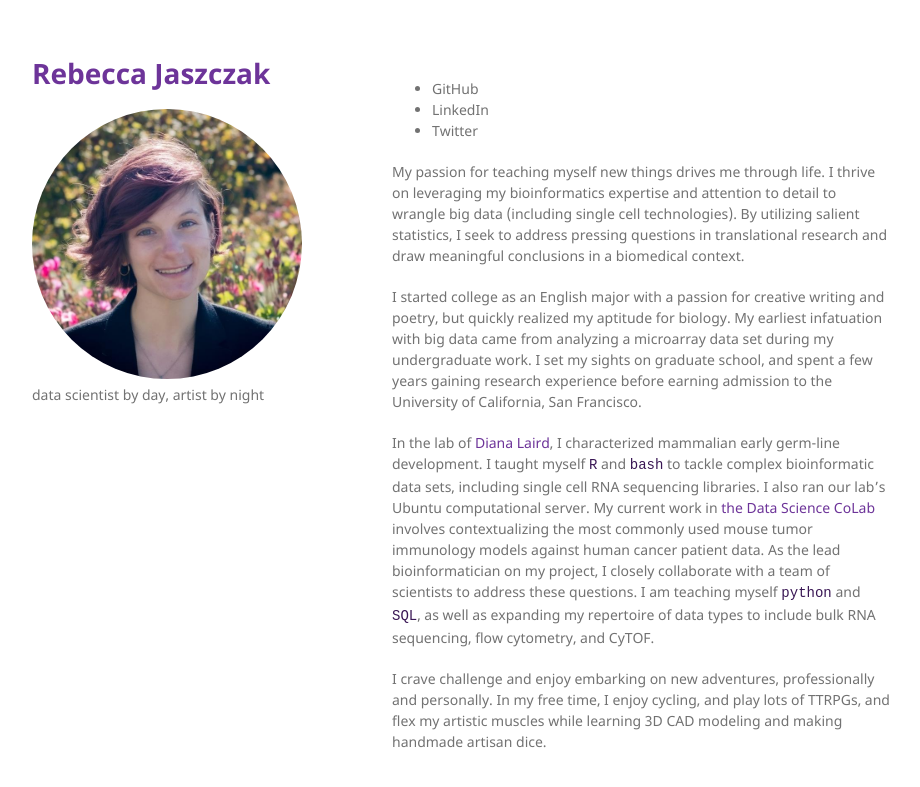
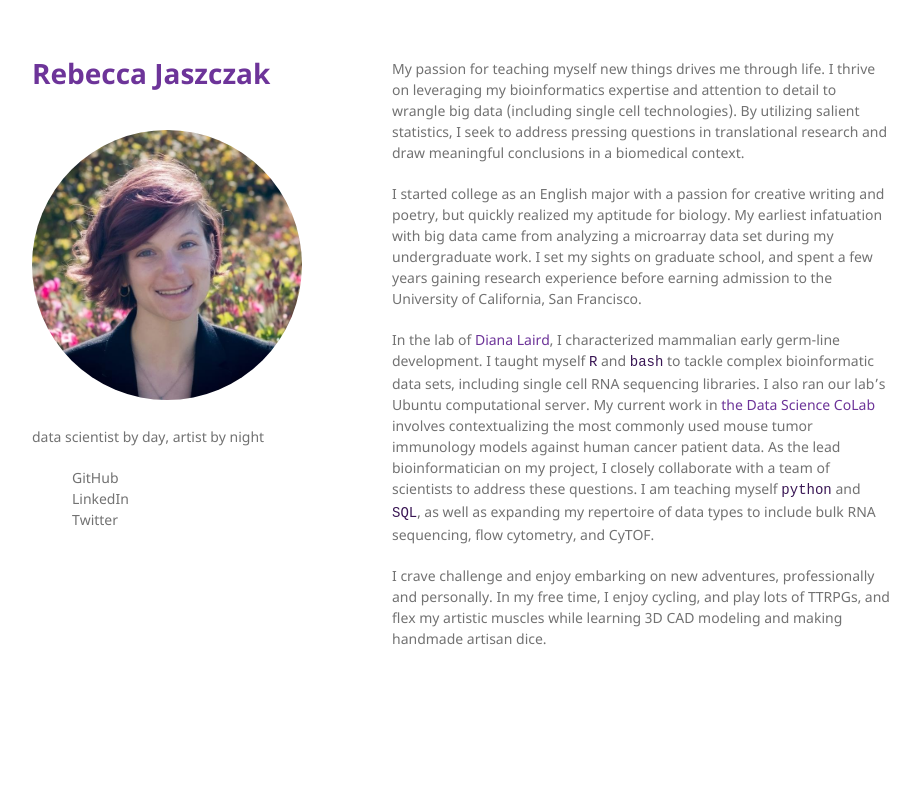
Before and after one commit to rebeccagj/rebeccagj.github.io, a Jekyll site: the page built from index.md, in a window 1280 px wide. Shown: the top 787 px of the page, without its empty margins (178-1098 px from the left). Built offline with Jekyll 4.4.1, drawn with Linux system fonts in a browser that asks for light colours.

Commit message:
layout tweaks

```diff
--- a/_includes/sidebar.html
+++ b/_includes/sidebar.html
@@ -10,8 +10,8 @@
     }
   </style>
   <ul class="link">
-    <li><a href="https://github.com/rebeccagj" rel="author"><i class="fab fa-github"></i> GitHub</a></li>
-    <li><a href="https://www.linkedin.com/rebecca-jaszczak" rel="external"><i class="fab fa-linkedin"></i> LinkedIn</a></li>
-    <li><a href="https://twitter.com/rzbzz" rel="external"><i class="fab fa-twitter"></i> Twitter</a></li>
+	  <a href="https://github.com/rebeccagj" rel="author">GitHub</a><br>
+	  <a href="https://www.linkedin.com/rebecca-jaszczak" rel="external">LinkedIn</a><br>
+	  <a href="https://twitter.com/rzbzz" rel="external">Twitter</a><br>
   </ul>
 </div>
--- a/_layouts/default.html
+++ b/_layouts/default.html
@@ -23,15 +23,22 @@
         <h1><a href="{{ "/" | absolute_url }}">{{ site.title | default: site.github.repository_name }}</a></h1>
 
         {% if site.logo %}
-          <img class="logo-image" src="{{site.logo | relative_url}}" alt="Logo" />
+	<br>
+	<img class="logo-image" src="{{site.logo | relative_url}}" alt="Logo" />
+	<br>
         {% endif %}
 
-        <p>{{ site.description | default: site.github.project_tagline }}</p>
+	<p>
+	<br>
+	{{ site.description | default: site.github.project_tagline }}
+	<br>
+	</p>
+
+	<p>{% include sidebar.html %}</p>
 
       </header>
       <section>
 
-      <p>{% include sidebar.html %}</p>
       {{ content }}
 
       </section>
```
